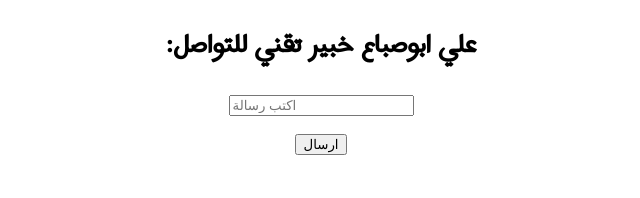
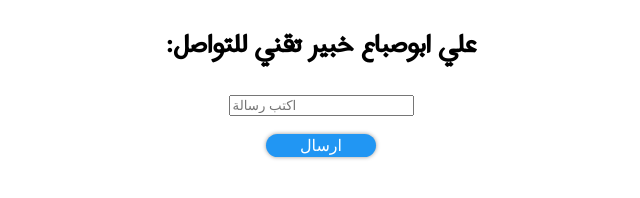
Before and after one commit to zerolam0/abo, a plain HTML site: page pagetwo.html in a window 1280 px wide. Shown: the part 398-596 px from the top of the page, without its empty margins (319-959 px from the left). Drawn offline with Linux system fonts and the light colour scheme.

Commit message:
Update pagetwo.html

```diff
--- a/pagetwo.html
+++ b/pagetwo.html
@@ -1,6 +1,11 @@
 
 <html>
 <head>
+
+<link rel="stylesheet" href="style.css">
+<link rel="icon" type="image/x-icon" href="favicon.png">
+<title>Ripple Effect</title>
+
 <link rel="preconnect" href="https://fonts.gstatic.com">
 <link href="https://fonts.googleapis.com/css2?family=Harmattan&display=swap" rel="stylesheet">
 <title> موقع علي ابو صباع تم التطوير بواسطة zero</title>
@@ -21,7 +26,7 @@ font-family: 'Harmattan', sans-serif;
 <center><h1> :علي ابوصباع خبير تقني للتواصل</h1></center>
 <center><input type="textarea" id="mess" placeholder="اكتب رسالة"></input></center>
 
-<br><center><button onclick="Aa()">ارسال</button><center>
+<br><center><button class="ripple" onclick="Aa()">ارسال</button><center>
 
 
 </body>
```
